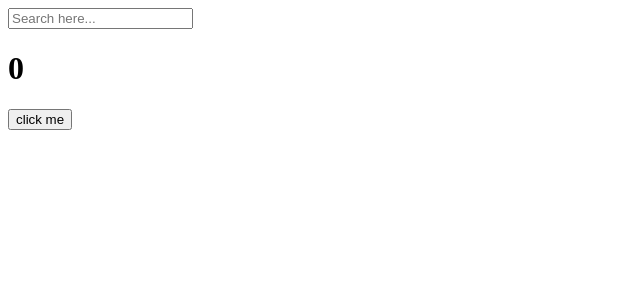
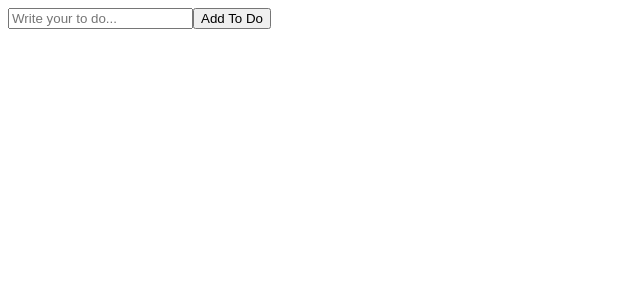
Before and after one commit to kang-mincheol/react-movie-app, a React (Create React App) app: page / in a window 1280 px wide. Shown: the top 300 px of the page, without its empty margins (0-640 px from the left). Built offline with nearby package versions, Linux system fonts and the light colour scheme.

Commit message:
form 컨트롤

```diff
--- a/src/App.js
+++ b/src/App.js
@@ -1,31 +1,23 @@
-import { useState, useEffect } from "react";
+import { useState } from "react";
 
 function App() {
-  const [counter, setValue] = useState(0);
-  const [keyword, setKeyword] = useState("");
+  const [toDo, setToDo] = useState("");
+  const onChange = (event) => setToDo(event.target.value);
+  const onSubmit = (event) => {
+    event.preventDefault();
+    if(toDo === "") {
+      return;
+    }
+    setToDo("");
 
-  const onClick = () => setValue(prev => prev + 1);
-  const onChange = (event) => setKeyword(event.target.value);
-
-  console.log('i run all time');
-  const iRunOnlyOne = () => {
-    console.log('i run only once');
   }
-  useEffect(() => {
-    console.log("call the api..");
-  }, []);
-  useEffect(() => {
-    if(keyword !== "" && keyword.length > 5) {
-      console.log("search for", keyword);
-    }
-  }, [keyword]);
-
 
   return (
     <div>
-      <input value={keyword} onChange={onChange} type="text" placeholder="Search here..."/>
-      <h1>{counter}</h1>
-      <button onClick={onClick}>click me</button>
+      <form onSubmit={onSubmit}>
+        <input onChange={onChange} value={toDo} type="text" placeholder="Write your to do..." />
+        <button>Add To Do</button>
+      </form>
     </div>
   );
 }
```
